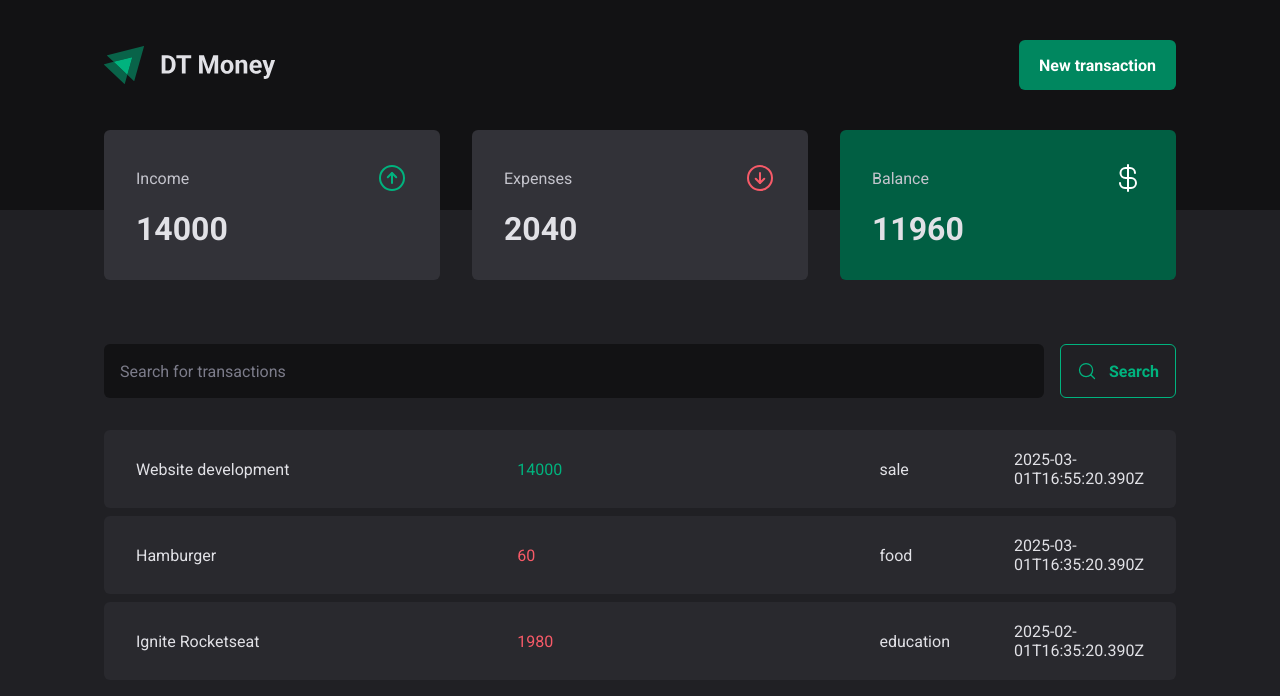
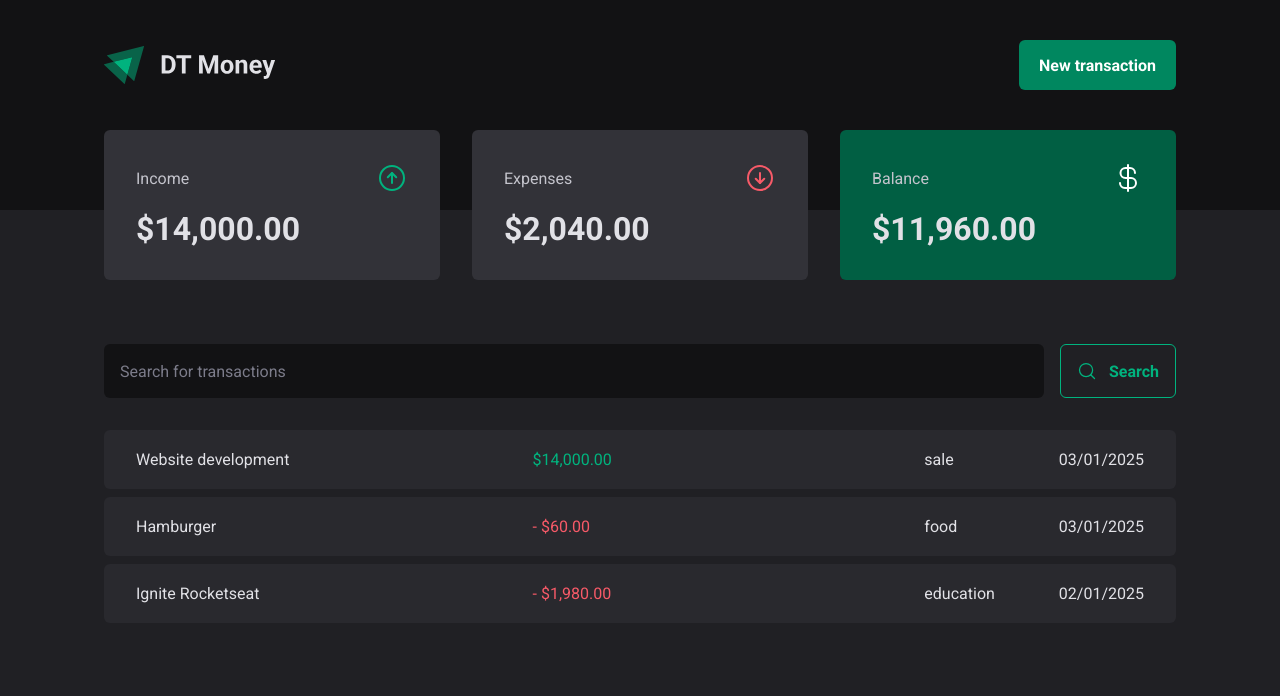
Before and after one commit to martahil/03-dt-money, a React (Vite) app: page / in a window 1280 px wide. Shown: the top 696 px of the page. Built offline with nearby package versions, Linux system fonts and the light colour scheme; data requests are answered from the project's data file.

Commit message:
Feat: create formatter.ts to standardize date and price formatting

```diff
--- a/src/components/Summary/index.tsx
+++ b/src/components/Summary/index.tsx
@@ -2,6 +2,7 @@
 import { SummaryCard, SummaryContainer } from "./styles";
 import { TransactionsContext } from "../../contexts/TransactionsContext";
 import { useContext } from "react";
+import { priceFormatter } from "../../utils/formatter";
 
 export function Summary() {
   const { transactions } = useContext(TransactionsContext)
@@ -33,7 +34,7 @@
           <ArrowCircleUp size={32} color="#00b37e" />
         </header>
 
-        <strong>{summary.income}</strong>
+        <strong>{priceFormatter.format(summary.income)}</strong>
       </SummaryCard>
 
       <SummaryCard>
@@ -42,7 +43,7 @@
           <ArrowCircleDown size={32} color="#f75a68" />
         </header>
 
-        <strong>{summary.outcome}</strong>
+        <strong>{priceFormatter.format(summary.outcome)}</strong>
       </SummaryCard>
 
       <SummaryCard variant="green">
@@ -51,7 +52,7 @@
           <CurrencyDollar size={32} color="#fff" />
         </header>
 
-        <strong>{summary.total}</strong>
+        <strong>{priceFormatter.format(summary.total)}</strong>
       </SummaryCard>
     </SummaryContainer>
   )
--- a/src/pages/Transactions/index.tsx
+++ b/src/pages/Transactions/index.tsx
@@ -4,6 +4,7 @@
 import { SearchForm } from "./components/SearchForm";
 import {  PriceHighlight, TransactionsContainer, TransactionsTable } from "./styles";
 import { TransactionsContext } from "../../contexts/TransactionsContext";
+import { dateFormatter, priceFormatter } from "../../utils/formatter";
 
 export function Transactions() {
   const { transactions } = useContext(TransactionsContext)
@@ -24,11 +25,12 @@
                   <td width="50%">{transaction.description}</td>
                   <td width="50%">
                     <PriceHighlight variant={transaction.type}>
-                      {transaction.price}
+                      {transaction.type === 'outcome' && '- '}
+                      {priceFormatter.format(transaction.price)}
                     </PriceHighlight>
                   </td>
                   <td width="50%">{transaction.category}</td>
-                  <td width="50%">{transaction.createdAt}</td>
+                  <td width="50%">{dateFormatter.format(new Date(transaction.createdAt))}</td>
                 </tr>
               )
             })}
--- /dev/null
+++ b/src/utils/formatter.ts
@@ -0,0 +1,10 @@
+export const dateFormatter = new Intl.DateTimeFormat('en-US', {
+  month: '2-digit',
+  day: '2-digit',
+  year: 'numeric',
+})
+
+export const priceFormatter = new Intl.NumberFormat('en-US', {
+  style: 'currency',
+  currency: 'USD',
+})
```
